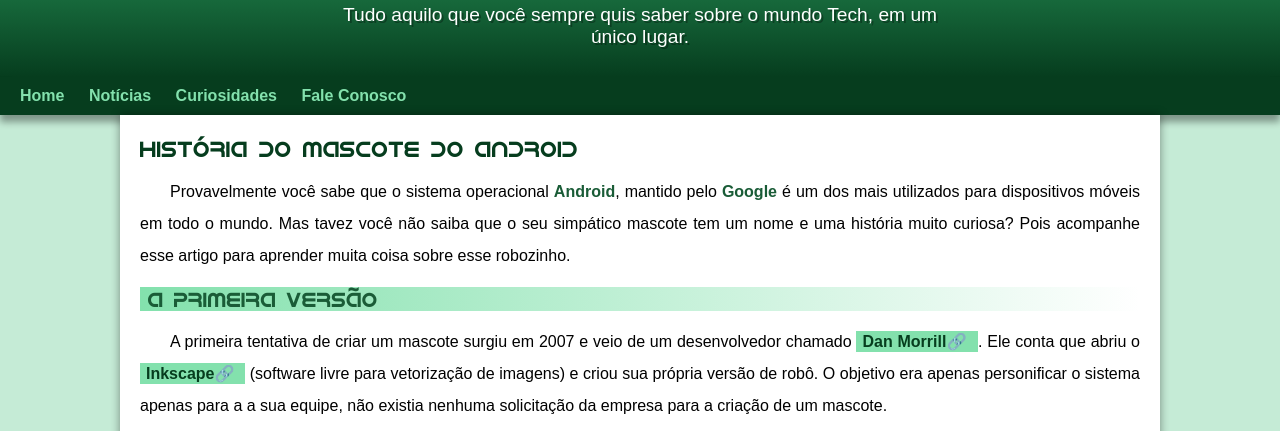
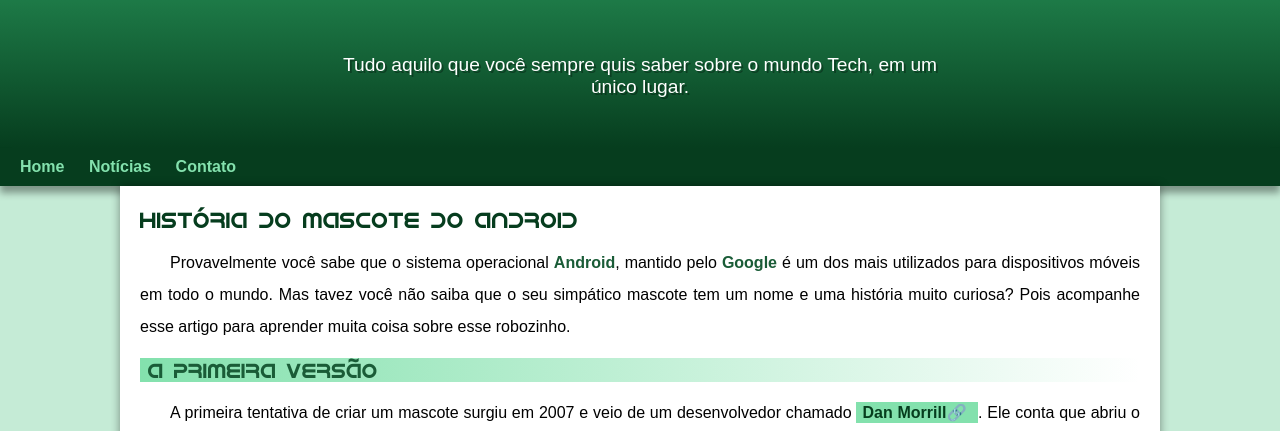
Before and after one commit to PaulaFernanda2785/projeto-android, a plain HTML site: page index.html in a window 1280 px wide. Shown: the part 113-544 px from the top of the page. Drawn offline with Linux system fonts and the light colour scheme.

Commit message:
problema de pedding corrigido e menu atualizado

```diff
--- a/index.html
+++ b/index.html
@@ -15,12 +15,11 @@
     <nav>
         <a href="#home">Home</a>
         <a href="#noticia">Notícias</a>
-        <a href="#curiosidade">Curiosidades</a>
-        <a href="#fale-conosco">Fale Conosco</a>
+        <a href="#contato">Contato</a>
     </nav>
     <main>
         <article>
-                <section id="home">
+                <section id="#">
                     <h1>
                         História do Mascote do Android
                     </h1>
@@ -28,7 +27,7 @@
                         Provavelmente você sabe que o sistema operacional <strong>Android</strong>, mantido pelo <strong>Google</strong> é um dos mais utilizados para dispositivos móveis em todo o mundo. Mas tavez você não saiba que o seu simpático mascote tem um nome e uma história muito curiosa? Pois acompanhe esse artigo para aprender muita coisa sobre esse robozinho.
                     </p>
                 </section>
-                <section id="noticia">
+                <section id="home">
                     <h2>
                         A primeira versão
                     </h2>
@@ -43,7 +42,7 @@
                         Essa primeira versão bizarra até foi batizada em homenagem ao seu criador: seriam os <strong>Dandroids</strong>.
                     </p>
                 </section>
-                <section id="curiosidade">
+                <section id="noticia">
                     <h2>
                         Surge um novo mascote
                     </h2>
@@ -65,7 +64,7 @@
                     <iframe width="560" height="315" src="https://www.youtube.com/embed/l2UDgpLz20M?si=VA62nddtckNXkQNw" title="YouTube video player" frameborder="0" allow="accelerometer; autoplay; clipboard-write; encrypted-media; gyroscope; picture-in-picture; web-share" referrerpolicy="strict-origin-when-cross-origin" allowfullscreen></iframe>
                 </div>
                 </section>
-                <section id="fale-conosco">
+                <section id="contato">
                     <aside>
                         <h3>
                             Quer aprender mais?
--- a/style/style02.css
+++ b/style/style02.css
@@ -62,7 +62,7 @@ header > p{
     padding-right: 10px;
     padding-left: 10px;
     margin: auto;
-    margin-bottom: 20px;
+    padding: 50px;
     text-shadow: 2px 2px 0px rgba(0, 0, 0, 0.315);
 }
 /*seletot nav*/
```
